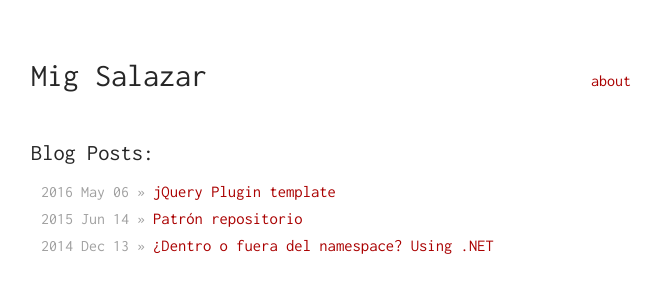
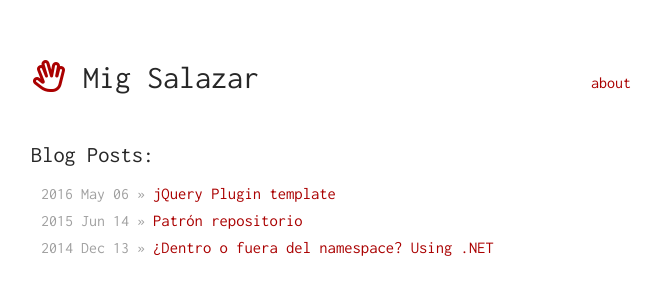
Before and after one commit to migsalazar/migsalazar.github.io, a Jekyll site: the page built from index.html, in a window 1280 px wide. Shown: the top 300 px of the page, without its empty margins (309-970 px from the left). Built offline with Jekyll 4.4.1, drawn with Linux system fonts in a browser that asks for light colours; nearby versions of some CDN libraries.

Commit message:
add hand

```diff
--- a/_includes/header.html
+++ b/_includes/header.html
@@ -1,5 +1,5 @@
 <div class="header">
-    <h1>Mig Salazar</h1>
+    <h1><i class="fa fa-hand-spock-o"></i> Mig Salazar</h1>
     <ul>
         <li>
             <a href="/about">about</a>
```
